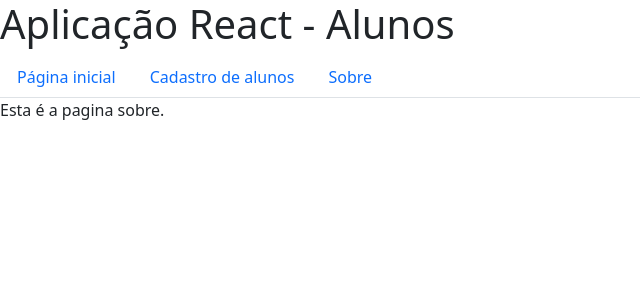
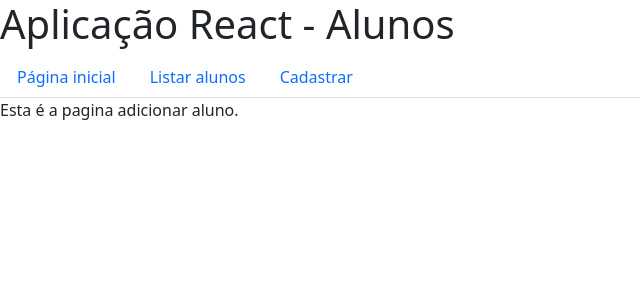
Before and after one commit to wagnerdf/vscode-react-grud-alunos, a React (Create React App) app: page /sobre in a window 1280 px wide. Shown: the top 300 px of the page, without its empty margins (0-640 px from the left). Built offline with nearby package versions, Linux system fonts and the light colour scheme.

Commit message:
Finished back end part of React GRUD Students

```diff
--- a/src/App.js
+++ b/src/App.js
@@ -1,7 +1,8 @@
 
 import Home from './components/Home';
-import Sobre from './components/Sobre';
+import Sobre from './components/Cadastrar';
 import Alunos from './components/Alunos';
+
 import { BrowserRouter, Routes, Link, Route } from 'react-router-dom';
 import { Nav } from 'react-bootstrap';
 import 'bootstrap/dist/css/bootstrap.min.css';
@@ -14,8 +15,8 @@
 
       <Nav variant="tabs">
         <Nav.Link as={Link} to="/">Página inicial</Nav.Link>
-        <Nav.Link as={Link} to="/alunos">Cadastro de alunos</Nav.Link>
-        <Nav.Link as={Link} to="/sobre">Sobre</Nav.Link>
+        <Nav.Link as={Link} to="/alunos">Listar alunos</Nav.Link>
+        <Nav.Link as={Link} to="/sobre">Cadastrar</Nav.Link>
       </Nav>
 
 
--- a/src/components/Alunos.js
+++ b/src/components/Alunos.js
@@ -1,7 +1,6 @@
-import { Button } from "bootstrap";
 import React from "react";
 import {Table, table} from "react-bootstrap";
-//import { alunos } from "../models";
+
 
 
 class Alunos extends React.Component{
@@ -20,9 +19,6 @@
         .then(resposta => resposta.json())
         .then(dados => {
            this.setState({ alunos : dados})
-
-
-
         })
     }
 
@@ -48,19 +44,10 @@
                                 <td> {aluno.nome} </td>
                                 <td> {aluno.email} </td>
                                 <td>
-
-                                    <button type="button" class="btn btn-primary btn-sm">Editar</button><span> </span>
-                                    <button type="button" class="btn btn-danger btn-sm">Excluir</button>
+                                    Editar - Excluir
 
                                 </td>
-
-
-
-
                             </tr>
-
-
-
                       )
                     }
                 </tbody>
--- a/src/components/Sobre.js
+++ b/src/components/Cadastrar.js
@@ -1,7 +1,7 @@
 function Sobre(){
     return(
         <div>
-            <p>Esta é a pagina sobre.</p>
+            <p>Esta é a pagina adicionar aluno.</p>
         </div>
     )
 }
--- a/src/models/aluno.model.js
+++ b/src/models/aluno.model.js
@@ -16,6 +16,5 @@
         type: Sequelize.BOOLEAN
       }
     });
-    // module.exports = Aluno;
     return Aluno;
   };
```
Also changed, not shown: src/controllers/aluno.controller.js (line endings or trailing spaces).
